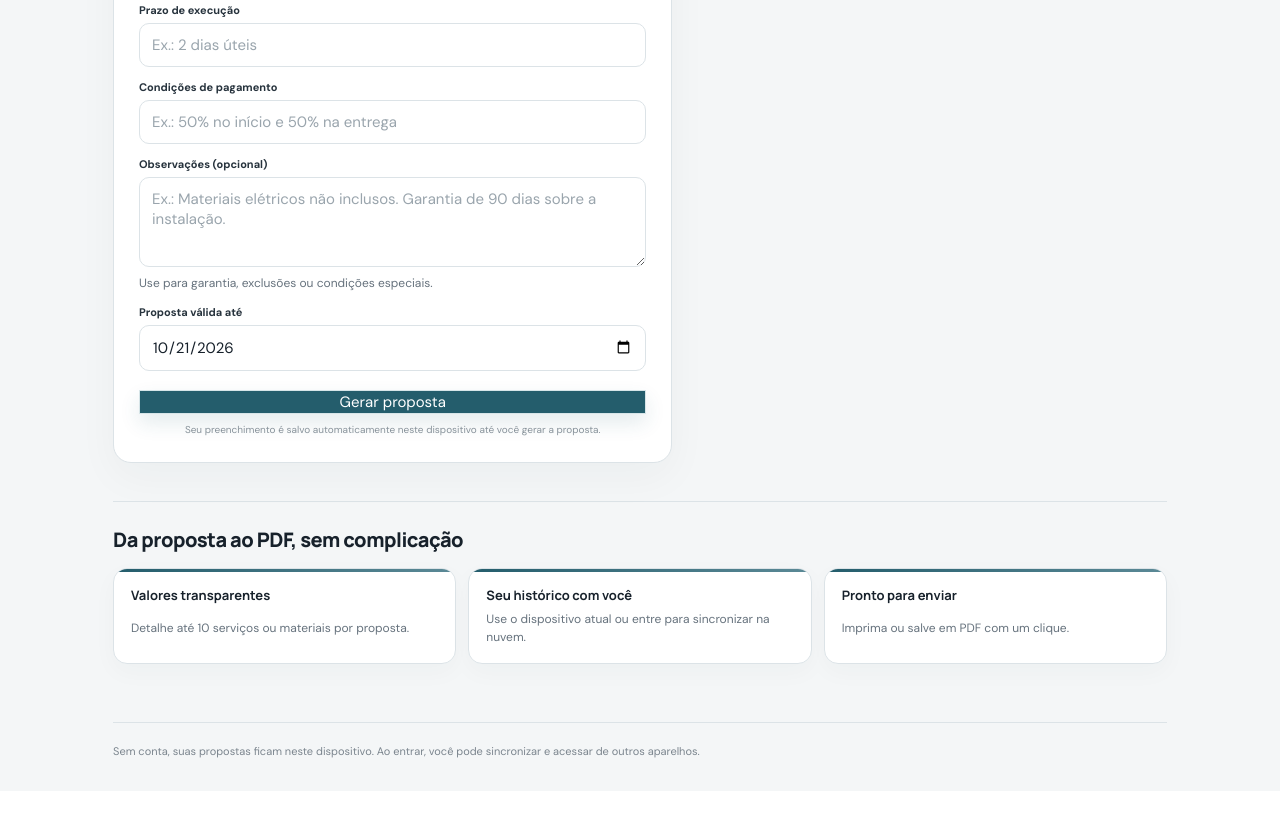
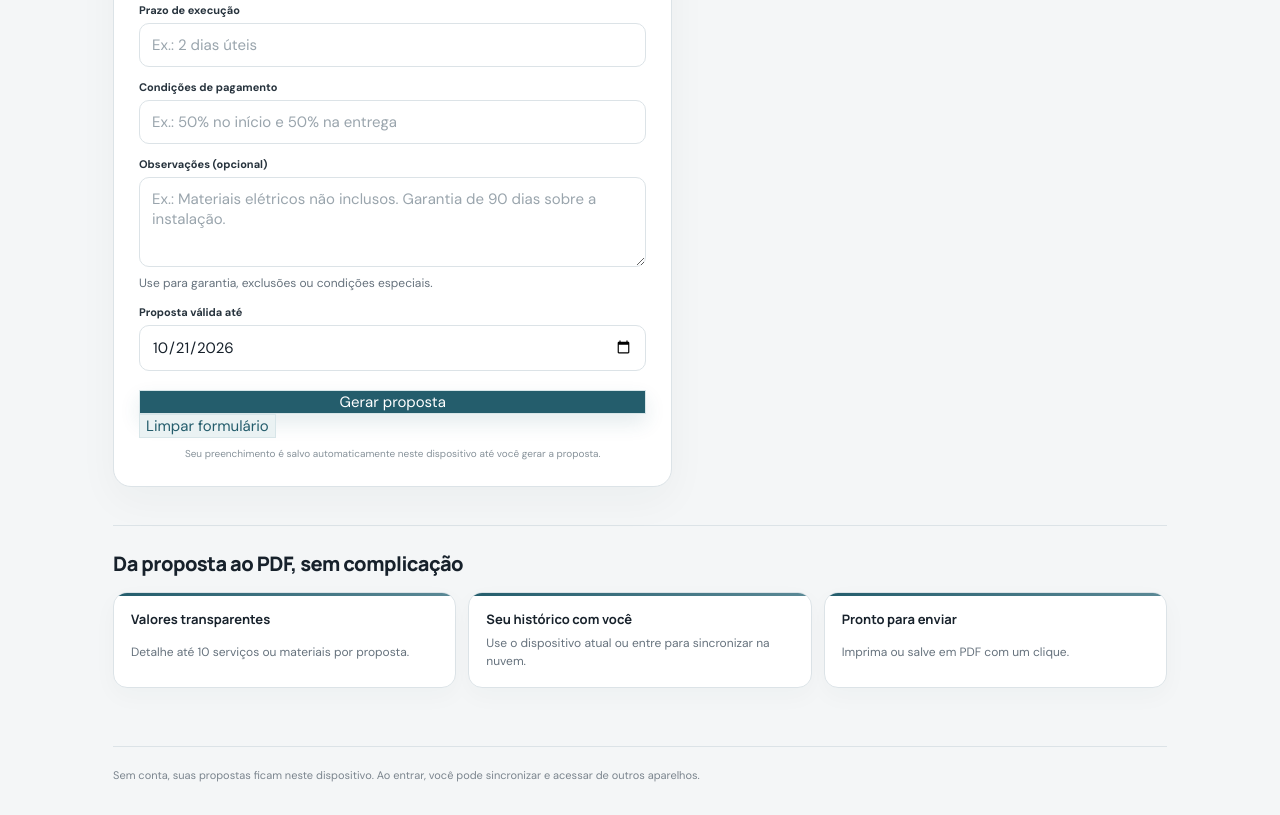
Before and after one commit to HelioConde/docpronto, a plain HTML site: page index.html in a window 1280 px wide. Shown: the part 1285-2100 px from the top of the page. Before the commit the page ends 2076 px from the top, so only its background shows below. Drawn offline with nearby package versions, Linux system fonts and the light colour scheme.

Commit message:
ux: add explicit draft reset action

```diff
--- a/index.html
+++ b/index.html
@@ -197,7 +197,10 @@
             <textarea name="notes" maxlength="600" placeholder="Ex.: Materiais elétricos não inclusos. Garantia de 90 dias sobre a instalação."></textarea>
             <small class="field-help">Use para garantia, exclusões ou condições especiais.</small>
           </label>
-          <button class="primary" type="submit">Gerar proposta</button>
+          <div class="composer-actions">
+            <button class="primary" type="submit">Gerar proposta</button>
+            <button id="clear-composer" class="secondary" type="button">Limpar formulário</button>
+          </div>
           <p class="autosave-note">Seu preenchimento é salvo automaticamente neste dispositivo até você gerar a proposta.</p>
         </form>
       </section>
```
